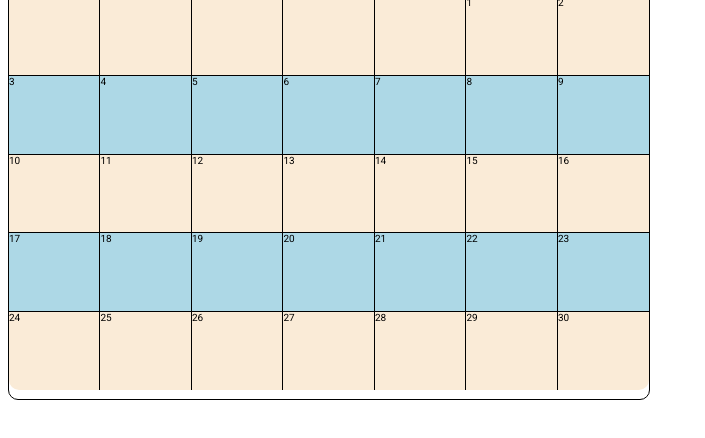
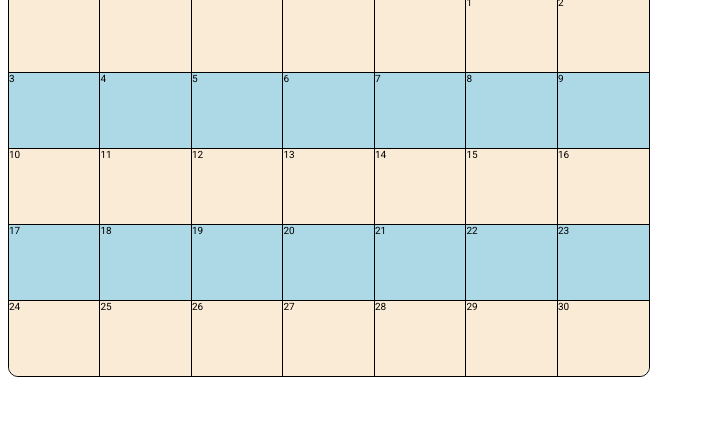
Before and after one commit to lord2800/angular-calendar, a website: page dist/index.html in a window 1280 px wide. Shown: the part 180-618 px from the top of the page, without its empty margins (0-705 px from the left). Drawn offline with nearby package versions, Linux system fonts and the light colour scheme.

Commit message:
Remove the constrained height to stop being stupid about border radius and whatnot

```diff
--- a/dist/index.html
+++ b/dist/index.html
@@ -22,7 +22,6 @@
 		<style type="text/css">
 			.calendar {
 				width: 640px;
-				height: 480px;
 				font-family: 'Roboto';
 				font-size: 62.5%;
 				border: 1px solid #000;
@@ -53,11 +52,10 @@
 			}
 
 			.calendar .calendar-body {
-				height: 84%;
 			}
 
 			.calendar .week {
-				height: 19.3%;
+				height: 75px;
 				border-top: 1px solid #000;
 			}
 			.calendar .week.odd {
```
